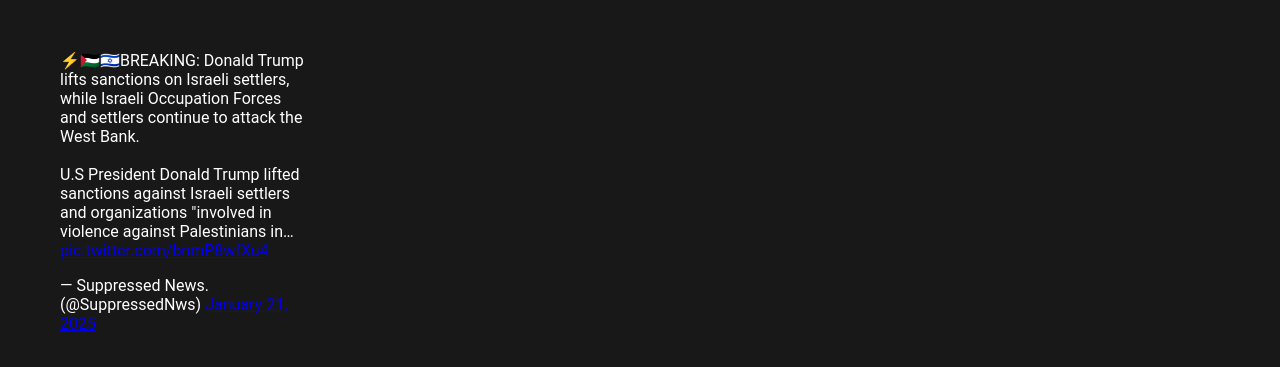
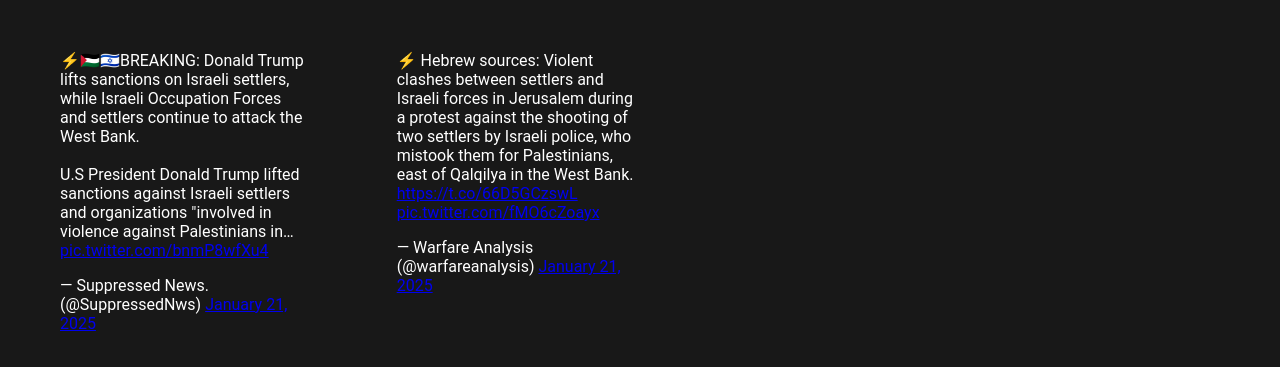
Before and after one commit to GlobalZionism/globalzionism.github.io, a plain HTML site: page IsraeliSociety.html in a window 1280 px wide. Shown: the part 139-506 px from the top of the page. Drawn offline with Linux system fonts and the light colour scheme.

Commit message:
Aktualisieren von IsraeliSociety.html

```diff
--- a/IsraeliSociety.html
+++ b/IsraeliSociety.html
@@ -23,6 +23,8 @@
 
     <div class="center-tweet">
         <blockquote class="twitter-tweet"><p lang="en" dir="ltr">⚡️🇵🇸🇮🇱BREAKING: Donald Trump lifts sanctions on Israeli settlers, while Israeli Occupation Forces and settlers continue to attack the West Bank.<br><br>U.S President Donald Trump lifted sanctions against Israeli settlers and organizations &quot;involved in violence against Palestinians in… <a href="https://t.co/bnmP8wfXu4">pic.twitter.com/bnmP8wfXu4</a></p>&mdash; Suppressed News. (@SuppressedNws) <a href="https://twitter.com/SuppressedNws/status/1881535544284385413?ref_src=twsrc%5Etfw">January 21, 2025</a></blockquote> <script async src="https://platform.twitter.com/widgets.js" charset="utf-8"></script>
+
+<blockquote class="twitter-tweet"><p lang="en" dir="ltr">⚡️ Hebrew sources: Violent clashes between settlers and Israeli forces in Jerusalem during a protest against the shooting of two settlers by Israeli police, who mistook them for Palestinians, east of Qalqilya in the West Bank. <a href="https://t.co/66D5GCzswL">https://t.co/66D5GCzswL</a> <a href="https://t.co/fMO6cZoayx">pic.twitter.com/fMO6cZoayx</a></p>&mdash; Warfare Analysis (@warfareanalysis) <a href="https://twitter.com/warfareanalysis/status/1881812524817170893?ref_src=twsrc%5Etfw">January 21, 2025</a></blockquote> <script async src="https://platform.twitter.com/widgets.js" charset="utf-8"></script>
     </div>
 
 </body>
```
